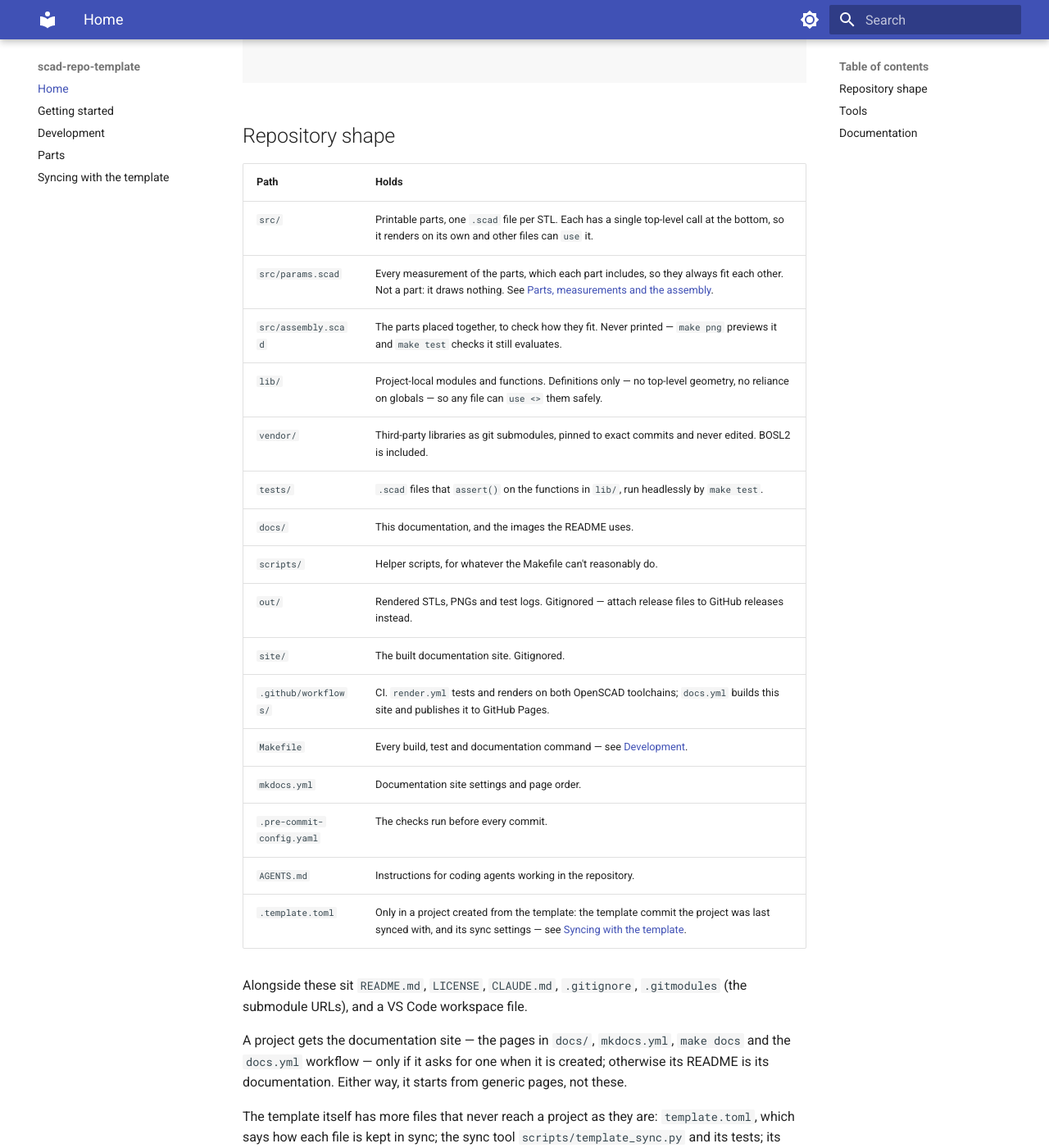
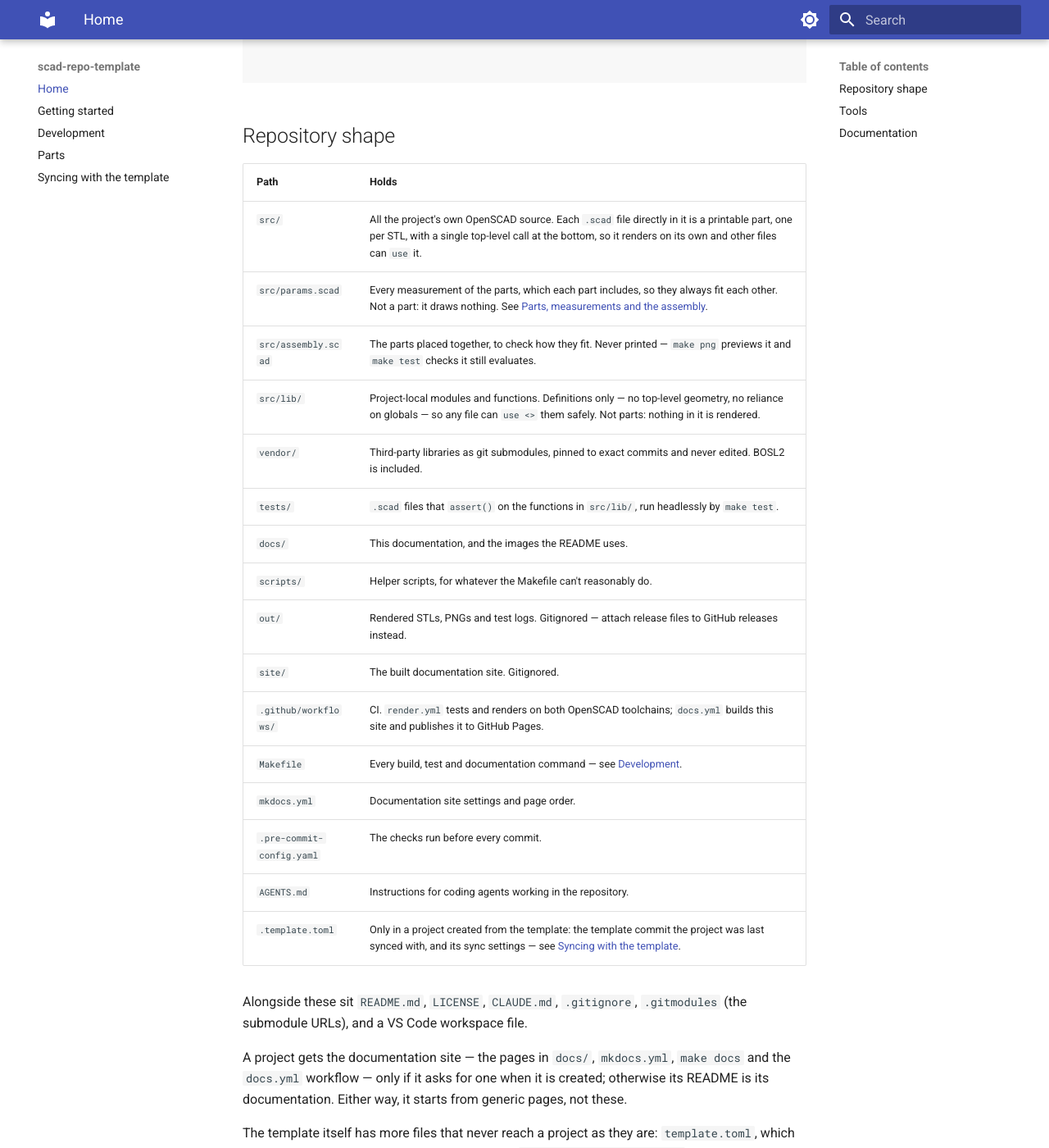
Before and after one commit to PrintNerd88/scad-repo-template, an MkDocs documentation site: the page built from docs/index.md, in a window 1280 px wide and 1400 px high, scrolled down 899 px. Shown: the whole window at 82% size. Built offline with MkDocs 1.6.1 and Material for MkDocs 9.7.7, drawn with Linux system fonts in a browser that asks for light colours.

Commit message:
refactor!: move lib/ into src/lib/
src/ now holds all of the project's own source. Parts are still only
the files directly in src/, so nothing in src/lib/ is rendered.

BREAKING CHANGE: the Makefile now takes its dependencies from
src/lib/*.scad. A project that syncs it must move lib/ to src/lib/ and
fix its use <> paths, or its parts stop rebuilding when a shared file
changes.

Co-Authored-By: Claude Opus 5.5 <noreply@anthropic.com>

```diff
--- a/.pre-commit-config.yaml
+++ b/.pre-commit-config.yaml
@@ -19,7 +19,7 @@ repos:
         name: openscad syntax check
         # A full render is the only syntax check OpenSCAD offers, so this is
         # slow on large parts. If that bites, narrow to:
-        #   files: '^(lib|tests)/.*\.scad$'
+        #   files: '^(src/lib|tests)/.*\.scad$'
         # and let CI cover src/.
         entry: bash -c 'for f in "$@"; do openscad --export-format=echo -o /dev/null "$f" || exit 1; done' --
         language: system
--- a/docs/index.md
+++ b/docs/index.md
@@ -21,12 +21,12 @@ Replace them.
 
 | Path | Holds |
 |---|---|
-| `src/` | Printable parts, one `.scad` file per STL. Each has a single top-level call at the bottom, so it renders on its own and other files can `use` it. |
+| `src/` | All the project's own OpenSCAD source. Each `.scad` file directly in it is a printable part, one per STL, with a single top-level call at the bottom, so it renders on its own and other files can `use` it. |
 | `src/params.scad` | Every measurement of the parts, which each part includes, so they always fit each other. Not a part: it draws nothing. See [Parts, measurements and the assembly](development.md#parts-measurements-and-the-assembly). |
 | `src/assembly.scad` | The parts placed together, to check how they fit. Never printed — `make png` previews it and `make test` checks it still evaluates. |
-| `lib/` | Project-local modules and functions. Definitions only — no top-level geometry, no reliance on globals — so any file can `use <>` them safely. |
+| `src/lib/` | Project-local modules and functions. Definitions only — no top-level geometry, no reliance on globals — so any file can `use <>` them safely. Not parts: nothing in it is rendered. |
 | `vendor/` | Third-party libraries as git submodules, pinned to exact commits and never edited. BOSL2 is included. |
-| `tests/` | `.scad` files that `assert()` on the functions in `lib/`, run headlessly by `make test`. |
+| `tests/` | `.scad` files that `assert()` on the functions in `src/lib/`, run headlessly by `make test`. |
 | `docs/` | This documentation, and the images the README uses. |
 | `scripts/` | Helper scripts, for whatever the Makefile can't reasonably do. |
 | `out/` | Rendered STLs, PNGs and test logs. Gitignored — attach release files to GitHub releases instead. |
@@ -50,7 +50,7 @@ The template itself has more files that never reach a project as they are:
 `scripts/template_sync.py` and its tests; its own `README.md` and the pages of this
 site; and `child/`, the generic README and documentation pages a project gets instead.
 
-A part in `src/` pulls in modules from `lib/` and `vendor/` by relative path, never
+A part in `src/` pulls in modules from `src/lib/` and `vendor/` by relative path, never
 through `OPENSCADPATH`, so every checkout renders the same way — from `make`, in CI, or
 by double-clicking the file.
 
--- a/template.toml
+++ b/template.toml
@@ -53,7 +53,7 @@ seed = [
   "LICENSE",
   "child/README.md",          # generic, for each project to rewrite
   "docs/preview.png",         # the README's image, so shipped with or without docs
-  "lib/common.scad",
+  "src/lib/common.scad",
   "scad-repo-template.code-workspace",
   "scripts/.gitkeep",
   "src/*.scad",
```
Also changed, not shown: AGENTS.md (+1 -1 lines), docs/development.md (+2 -2 lines), docs/parts.md (+1 -1 lines), 7 other files.
